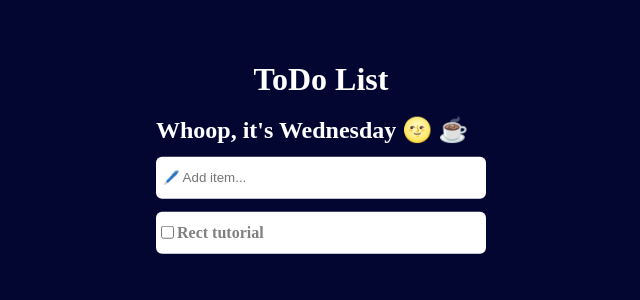
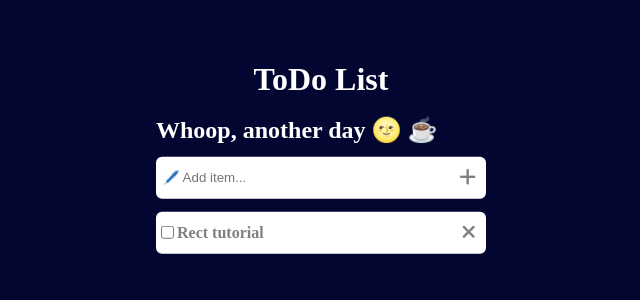
Before and after one commit to aagneye-syam/toDoList, a React (Create React App) app: page / in a window 1280 px wide. Shown: the top 300 px of the page, without its empty margins (319-959 px from the left). Built offline with nearby package versions, Linux system fonts and the light colour scheme.

Commit message:
using useEffect in input field

```diff
--- a/public/index.html
+++ b/public/index.html
@@ -25,6 +25,7 @@
       Learn how to configure a non-root public URL by running `npm run build`.
     -->
     <title>React App</title>
+    <link rel="stylesheet" href="https://cdnjs.cloudflare.com/ajax/libs/font-awesome/6.5.1/css/all.min.css" integrity="sha512-DTOQO9RWCH3ppGqcWaEA1BIZOC6xxalwEsw9c2QQeAIftl+Vegovlnee1c9QX4TctnWMn13TZye+giMm8e2LwA==" crossorigin="anonymous" referrerpolicy="no-referrer" />
   </head>
   <body>
     <noscript>You need to enable JavaScript to run this app.</noscript>
--- a/src/App.js
+++ b/src/App.js
@@ -1,7 +1,11 @@
 
 import './App.css';
+import { useState } from 'react';
 
 function App() {
+  const [toDos,setToDos] = useState([]) ;
+  const [toDo,setToDo] = useState('');
+
   return (
     <div className="app">
       <div className="mainHeading">
@@ -9,10 +13,10 @@
       </div>
       <div className="subHeading">
         <br />
-        <h2>Whoop, it's Wednesday 🌝 ☕ </h2>
+        <h2>Whoop, another day 🌝 ☕ </h2>
       </div>
       <div className="input">
-        <input type="text" placeholder="🖊️ Add item..." />
+        <input value={toDo} onChange={(e)=>setToDo(e.target.value)} type="text" placeholder="🖊️ Add item..." />
         <i className="fas fa-plus"></i>
       </div>
       <div className="todos">
```
